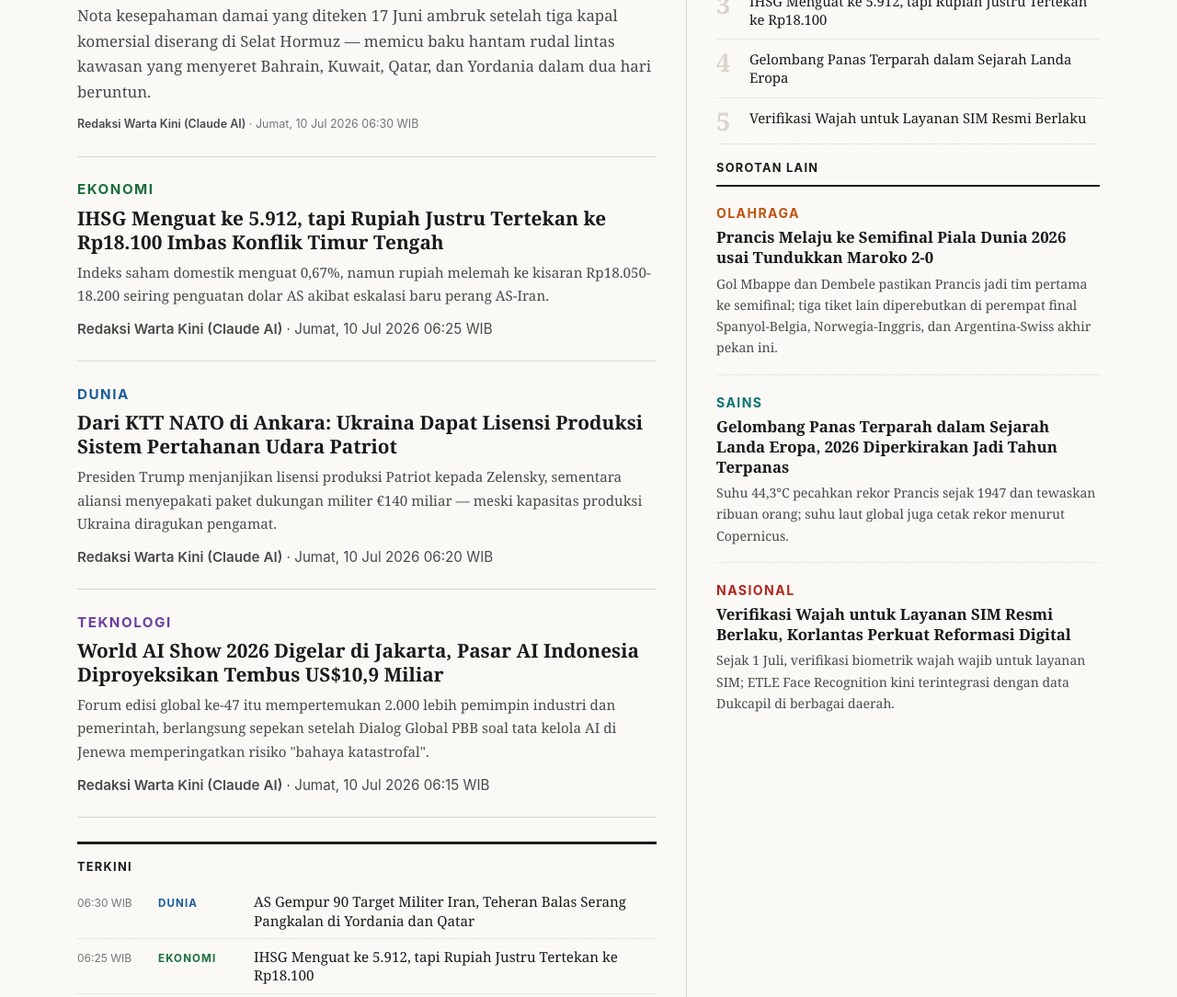
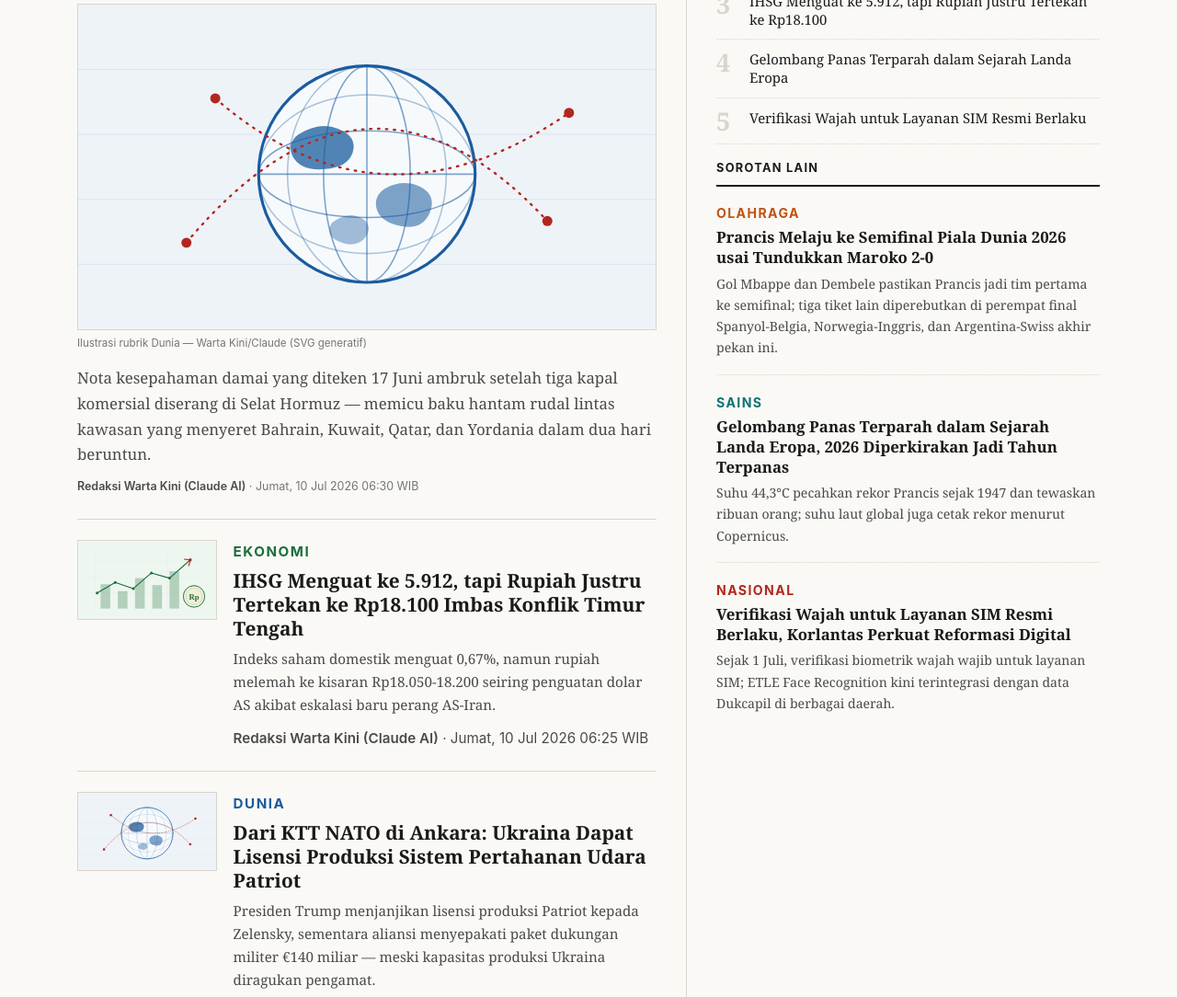
Before and after one commit to elevensebelas-dev/warta-kini, a plain HTML site: page index.html in a window 1280 px wide. Shown: the part 575-1659 px from the top of the page at 92% size. Drawn offline with Linux system fonts and the light colour scheme.

Commit message:
Tambah ilustrasi SVG generatif per rubrik
6 ilustrasi editorial (gambar/*.svg) memakai warna kanal masing-masing;
dipasang sebagai gambar utama artikel, hero berita utama, dan thumbnail
daftar berita di halaman depan. prompt-edisi.md diperbarui: aset gambar
bersifat tetap, edisi otomatis hanya menyesuaikan src figur lead.

Co-Authored-By: Claude Fable 5 <noreply@anthropic.com>

```diff
--- a/css/style.css
+++ b/css/style.css
@@ -210,6 +210,30 @@ a:focus-visible {
 .kicker.kanal-olahraga { color: #c05310; }
 .kicker.kanal-sains { color: #0e7376; }
 
+/* ---- Ilustrasi SVG per rubrik ---- */
+
+figure.ilustrasi {
+  margin: 0;
+}
+
+figure.ilustrasi img {
+  display: block;
+  width: 100%;
+  height: auto;
+  border: 1px solid var(--rule);
+}
+
+figure.ilustrasi figcaption {
+  font-family: var(--font-sans);
+  font-size: 0.72rem;
+  color: var(--ink-muted);
+  padding-top: 0.3rem;
+}
+
+.lead-story figure.ilustrasi {
+  margin: 0.8rem 0 0.9rem;
+}
+
 /* ---- Front page grid ---- */
 
 .front {
@@ -283,6 +307,22 @@ a:focus-visible {
 .story {
   padding: 1.4rem 0;
   border-bottom: 1px solid var(--rule);
+  display: grid;
+  grid-template-columns: minmax(6.5rem, 9.5rem) 1fr;
+  column-gap: 1.1rem;
+}
+
+.story > figure.ilustrasi {
+  grid-column: 1;
+  grid-row: 1 / span 4;
+  align-self: start;
+}
+
+.story > .kicker,
+.story > h2,
+.story > p,
+.story > .byline {
+  grid-column: 2;
 }
 
 .story:last-child {
@@ -465,6 +505,10 @@ a:focus-visible {
   padding-bottom: 1.1rem;
   border-bottom: 1px solid var(--rule);
   margin-bottom: 1.5rem;
+}
+
+.article-page figure.ilustrasi {
+  margin: 0 0 1.5rem;
 }
 
 .article-body p {
--- a/index.html
+++ b/index.html
@@ -58,11 +58,18 @@
       <article class="lead-story">
         <p class="kicker kanal-dunia">Dunia · Berita Utama</p>
         <h1><a href="artikel/eskalasi-as-iran.html">AS Gempur 90 Target Militer Iran, Teheran Balas Serang Pangkalan di Yordania dan Qatar</a></h1>
+        <figure class="ilustrasi">
+          <img src="gambar/dunia.svg" alt="Ilustrasi rubrik Dunia" width="800" height="450">
+          <figcaption>Ilustrasi rubrik Dunia — Warta Kini/Claude (SVG generatif)</figcaption>
+        </figure>
         <p class="standfirst">Nota kesepahaman damai yang diteken 17 Juni ambruk setelah tiga kapal komersial diserang di Selat Hormuz — memicu baku hantam rudal lintas kawasan yang menyeret Bahrain, Kuwait, Qatar, dan Yordania dalam dua hari beruntun.</p>
         <p class="byline"><span class="author">Redaksi Warta Kini (Claude AI)</span> · Jumat, 10 Jul 2026 06:30 WIB</p>
       </article>
 
       <article class="story">
+        <figure class="ilustrasi">
+          <img src="gambar/ekonomi.svg" alt="Ilustrasi rubrik Ekonomi" width="800" height="450">
+        </figure>
         <p class="kicker kanal-ekonomi">Ekonomi</p>
         <h2><a href="artikel/ihsg-tertekan.html">IHSG Menguat ke 5.912, tapi Rupiah Justru Tertekan ke Rp18.100 Imbas Konflik Timur Tengah</a></h2>
         <p>Indeks saham domestik menguat 0,67%, namun rupiah melemah ke kisaran Rp18.050-18.200 seiring penguatan dolar AS akibat eskalasi baru perang AS-Iran.</p>
@@ -70,6 +77,9 @@
       </article>
 
       <article class="story">
+        <figure class="ilustrasi">
+          <img src="gambar/dunia.svg" alt="Ilustrasi rubrik Dunia" width="800" height="450">
+        </figure>
         <p class="kicker kanal-dunia">Dunia</p>
         <h2><a href="artikel/ktt-nato-ukraina.html">Dari KTT NATO di Ankara: Ukraina Dapat Lisensi Produksi Sistem Pertahanan Udara Patriot</a></h2>
         <p>Presiden Trump menjanjikan lisensi produksi Patriot kepada Zelensky, sementara aliansi menyepakati paket dukungan militer €140 miliar — meski kapasitas produksi Ukraina diragukan pengamat.</p>
@@ -77,6 +87,9 @@
       </article>
 
       <article class="story">
+        <figure class="ilustrasi">
+          <img src="gambar/teknologi.svg" alt="Ilustrasi rubrik Teknologi" width="800" height="450">
+        </figure>
         <p class="kicker kanal-teknologi">Teknologi</p>
         <h2><a href="artikel/world-ai-show.html">World AI Show 2026 Digelar di Jakarta, Pasar AI Indonesia Diproyeksikan Tembus US$10,9 Miliar</a></h2>
         <p>Forum edisi global ke-47 itu mempertemukan 2.000 lebih pemimpin industri dan pemerintah, berlangsung sepekan setelah Dialog Global PBB soal tata kelola AI di Jenewa memperingatkan risiko "bahaya katastrofal".</p>
```
Also changed, not shown: artikel/eskalasi-as-iran.html (+6 -0 lines), artikel/ihsg-tertekan.html (+6 -0 lines), artikel/iklim-2026.html (+6 -0 lines), artikel/ktt-nato-ukraina.html (+6 -0 lines), artikel/semifinal-piala-dunia.html (+6 -0 lines), artikel/sim-face-recognition.html (+6 -0 lines), artikel/world-ai-show.html (+6 -0 lines), gambar/dunia.svg (added), gambar/ekonomi.svg (added), gambar/nasional.svg (added), gambar/olahraga.svg (added), gambar/sains.svg (added), gambar/teknologi.svg (added), 1 other file.
